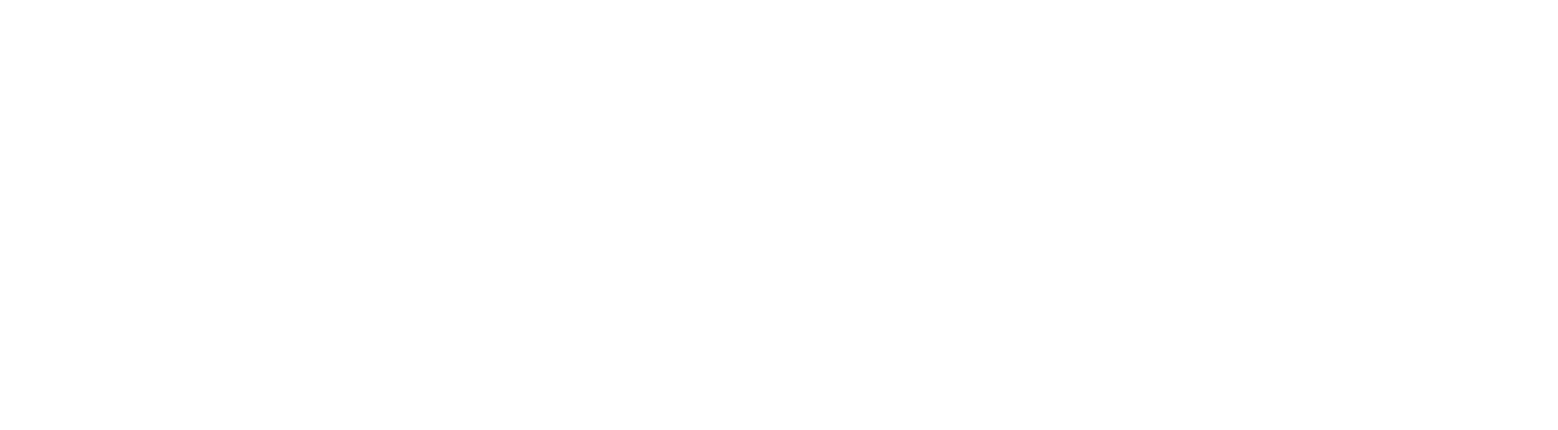
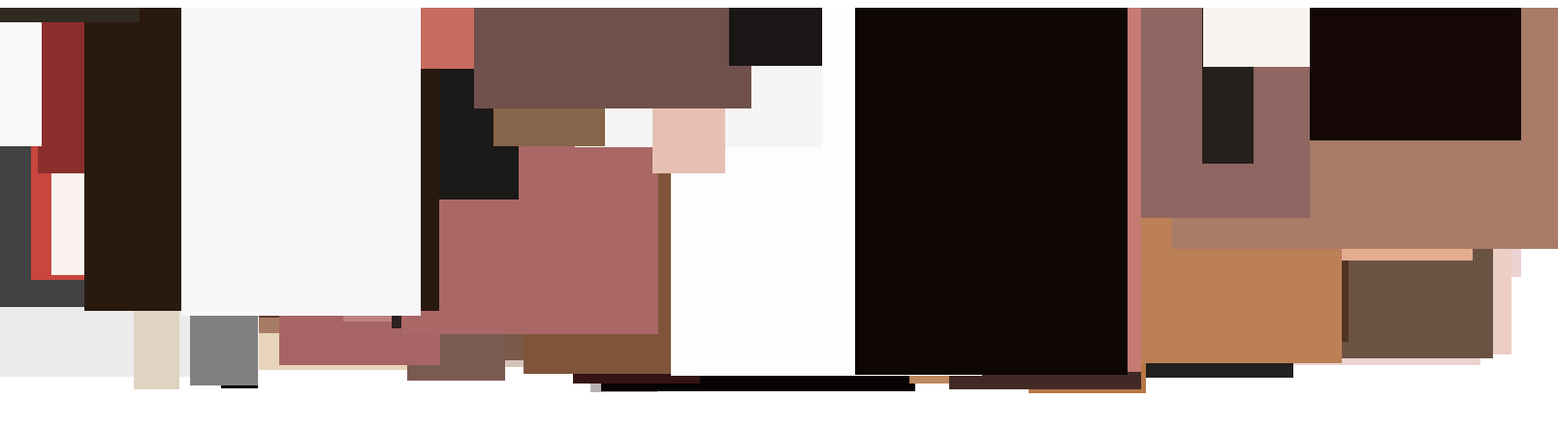
Before and after one commit to traschillo/CoreInteraction, a plain HTML site: page homework/homework5.html in a window 1280 px wide. Shown: the whole page at 97% size, 1607 px wide, since content can reach past the window. Drawn offline with Linux system fonts and the light colour scheme.

Commit message:
Color Bars Homework
Revised

```diff
--- a/homework/homework5.html
+++ b/homework/homework5.html
@@ -14,35 +14,42 @@ div{
 <script>
 
 var counter = 0;
-while(counter < 100){
+while(counter < 300){
 	var d = document.createElement("div");
 	//			 rgb(255, 0, 0)
 	// random variables
-	var red = parseInt(Math.random()+256);
-	var green = parseInt(Math.random()+256);
-	var blue = parseInt(Math.random()+256);
-	var numberone = parseInt(Math.random()+601);
+	var hue = parseInt(Math.random()*36);
+	var sat = parseInt(Math.random()*60);
+	var lightness = parseInt(Math.random()*100);
 
+	//var numberone = parseInt(Math.random()+601);
 
-	var width = numberone + "px";
-	console.log(width);
-	d.style.width = width;
+	d.style.width = parseInt(Math.random()*400)+"px";
+	//var width = numberone + "px";
+	//console.log(width);
+	//d.style.width = width;
 
-	var color = "rgb(" + red + ", " + green + ", " + blue + ")";
-	console.log(color);
+	var color = "hsl("+hue+" , "+sat+"%, "+lightness+"%)"
+	//var color = "rgb(" + red + ", " + green + ", " + blue + ")";
+	//console.log(color);
+	//d.style.backgroundColor = color;
+
 	d.style.backgroundColor = color;
 
-	var height = numberone + "px";
-	console.log(height);
-	d.style.height = height;
+	d.style.height = parseInt(Math.random()*400)+"px";
+	//var height = numberone + "px";
+	//console.log(height);
+	//d.style.height = height;
 
-	var top2 = numberone + "px";
-	console.log(top2);
-	d.style.top = top2;
+	d.style.top2 = parseInt(Math.random()*1000)-100+"px";
+	//var top2 = numberone + "px";
+	//console.log(top2);
+	//d.style.top = top2;
 
-	var left = numberone + "px";
-	console.log(left);
-	d.style.left = left;
+	d.style.left = parseInt(Math.random()*1400)-100+"px";
+	//var left = numberone + "px";
+	//console.log(left);
+	//d.style.left = left;
 
 
 
```
